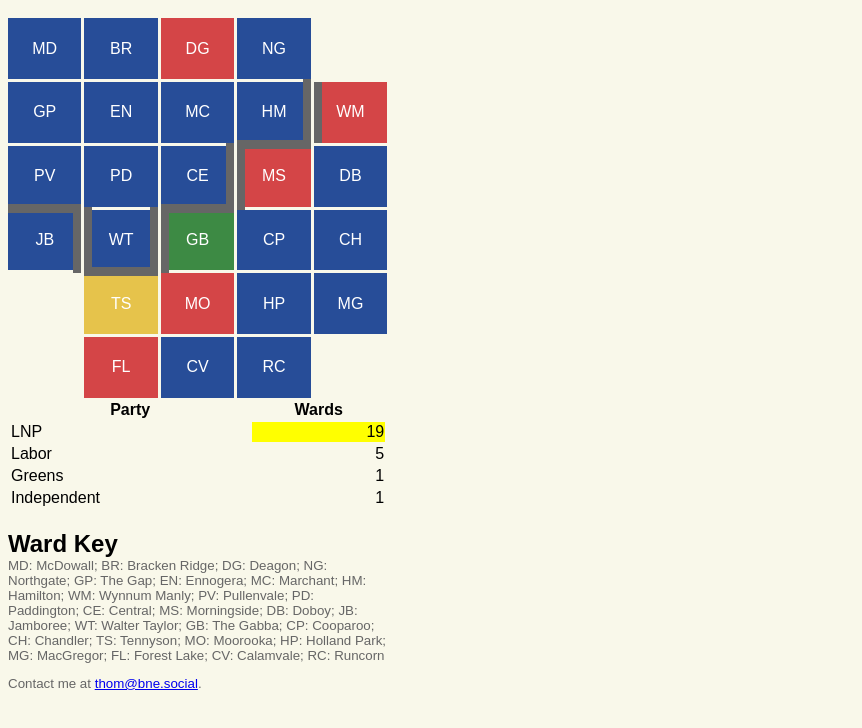
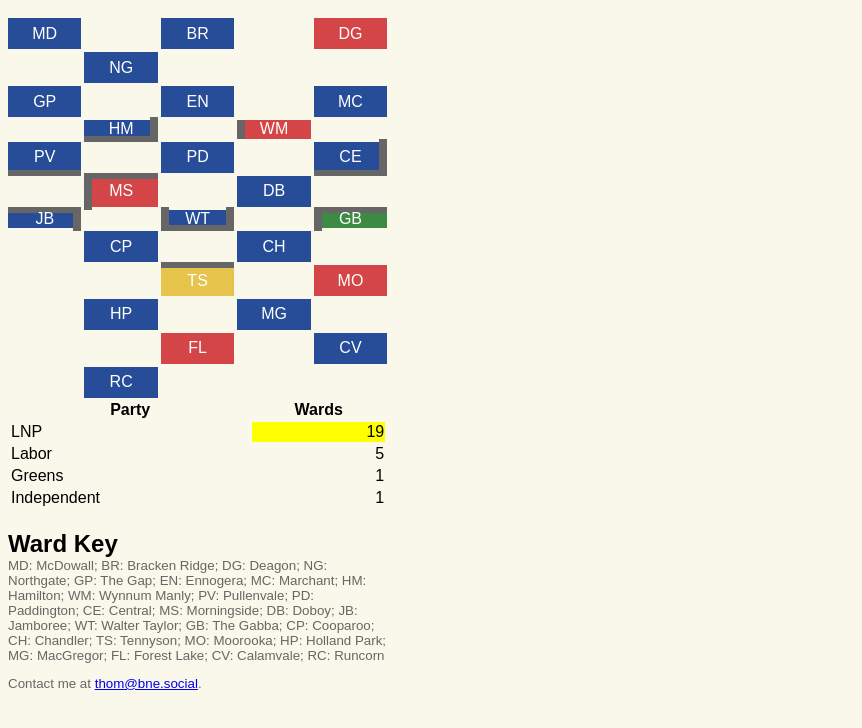
Before and after one commit to AlfonsoAnaya/bne-council-map, a plain HTML site: page bne-council-map/index.html in a window 1280 px wide. Shown: the part 48-776 px from the top of the page, without its empty margins (0-862 px from the left). Drawn offline with Linux system fonts and the light colour scheme.

Commit message:
added divs for grid

```diff
--- a/bne-council-map/index.html
+++ b/bne-council-map/index.html
@@ -27,35 +27,66 @@
 
 <div class="wrapper" id="councils">
   <div class="ward" id="McDowall" onclick="cycleWinner(this.id)" =""="" style="background-color: rgb(39, 77, 152);">MD</div>
+  <!-- added a div after each ward, even the empty ones, which will function as the gaps between wards, and between rows-->
+  <div class="gap"></div>
   <div class="ward" id="BrackenRidge" onclick="cycleWinner(this.id)" style="background-color: rgb(39, 77, 152);">BR</div>
+  <div class="gap"></div>
   <div class="ward" id="Deagon" onclick="cycleWinner(this.id)" style="background-color: rgb(212, 69, 71);">DG</div>
+  <div class="gap"></div>
   <div class="ward" id="Northgate" onclick="cycleWinner(this.id)" style="background-color: rgb(39, 77, 152);">NG</div>
-  <div></div>
+  <div class="gap"></div>
+  <!--added empty wards class for divs which occupy a square inthe grid but are empty :3 this will help with the final grid-->
+  <div class="empty-ward"></div>
+  <div class="gap"></div>
   <div class="ward" id="TheGap" onclick="cycleWinner(this.id)" style="background-color: rgb(39, 77, 152);">GP</div>
+  <div class="gap"></div>
   <div class="ward" id="Enoggera" onclick="cycleWinner(this.id)" style="background-color: rgb(39, 77, 152);">EN</div>
+  <div class="gap"></div>
   <div class="ward" id="Marchant" onclick="cycleWinner(this.id)" style="background-color: rgb(39, 77, 152);">MC</div>
+  <div class="gap"></div>
   <div class="ward" id="Hamilton" onclick="cycleWinner(this.id)" style="background-color: rgb(39, 77, 152);"><div style="position: absolute;">HM</div></div>
+  <div class="gap"></div>
   <div class="ward" id="WynnumManly" onclick="cycleWinner(this.id)" style="background-color: rgb(212, 69, 71);"><div style="position: absolute;">WM</div></div>
+  <div class="gap"></div>
   <div class="ward" id="Pullenvale" onclick="cycleWinner(this.id)" style="background-color: rgb(39, 77, 152);"><div style="position: absolute;">PV</div></div>
+  <div class="gap"></div>
   <div class="ward" id="Paddington" onclick="cycleWinner(this.id)" style="background-color: rgb(39, 77, 152);">PD</div>
+  <div class="gap"></div>
   <div class="ward" id="Central" onclick="cycleWinner(this.id)" style="background-color: rgb(39, 77, 152);"><div style="position: absolute;">CE</div></div>
+  <div class="gap"></div>
   <div class="ward" id="Morningside" onclick="cycleWinner(this.id)" style="background-color: rgb(212, 69, 71);"><div style="position: absolute;">MS</div></div>
+  <div class="gap"></div>
   <div class="ward" id="Doboy" onclick="cycleWinner(this.id)" style="background-color: rgb(39, 77, 152);">DB</div>
+  <div class="gap"></div>
   <div class="ward" id="Jamboree" onclick="cycleWinner(this.id)" style="background-color: rgb(39, 77, 152);"><div style="position: absolute;">JB</div></div>
+  <div class="gap"></div>
   <div class="ward" id="WalterTaylor" onclick="cycleWinner(this.id)" style="background-color: rgb(39, 77, 152);"><div style="position: absolute;">WT</div></div>
+  <div class="gap"></div>
   <div class="ward" id="TheGabba" onclick="cycleWinner(this.id)" style="background-color: rgb(61, 138, 68);"><div style="position: absolute;">GB</div></div>
+  <div class="gap"></div>
   <div class="ward" id="Coorparoo" onclick="cycleWinner(this.id)" style="background-color: rgb(39, 77, 152);">CP</div>
+  <div class="gap"></div>
   <div class="ward" id="Chandler" onclick="cycleWinner(this.id)" style="background-color: rgb(39, 77, 152);">CH</div>
-  <div></div>
+  <div class="gap"></div>
+  <div class="empty-ward"></div>
+  <div class="gap"></div>
   <div class="ward" id="Tennyson" onclick="cycleWinner(this.id)" style="background-color: rgb(230, 195, 75);"><div style="position: absolute;">TS</div></div>
+  <div class="gap"></div>
   <div class="ward" id="Moorooka" onclick="cycleWinner(this.id)" style="background-color: rgb(212, 69, 71);">MO</div>
+  <div class="gap"></div>
   <div class="ward" id="HollandPark" onclick="cycleWinner(this.id)" style="background-color: rgb(39, 77, 152);">HP</div>
+  <div class="gap"></div>
   <div class="ward" id="MacGregor" onclick="cycleWinner(this.id)" style="background-color: rgb(39, 77, 152);">MG</div>
-  <div></div>
+  <div class="gap"></div>
+  <div class="empty-ward"></div>
+  <div class="gap"></div>
   <div class="ward" id="ForestLake" onclick="cycleWinner(this.id)" style="background-color: rgb(212, 69, 71);">FL</div>
+  <div class="gap"></div>
   <div class="ward" id="Calamvale" onclick="cycleWinner(this.id)" style="background-color: rgb(39, 77, 152);">CV</div>
+  <div class="gap"></div>
   <div class="ward" id="Runcorn" onclick="cycleWinner(this.id)" style="background-color: rgb(39, 77, 152);">RC</div>
-  <div></div>
+  <div class="gap"></div>
+  <div class="empty-ward"></div>
 </div>
 
 <table id="totals">
```
Also changed, not shown: 1 other file.
